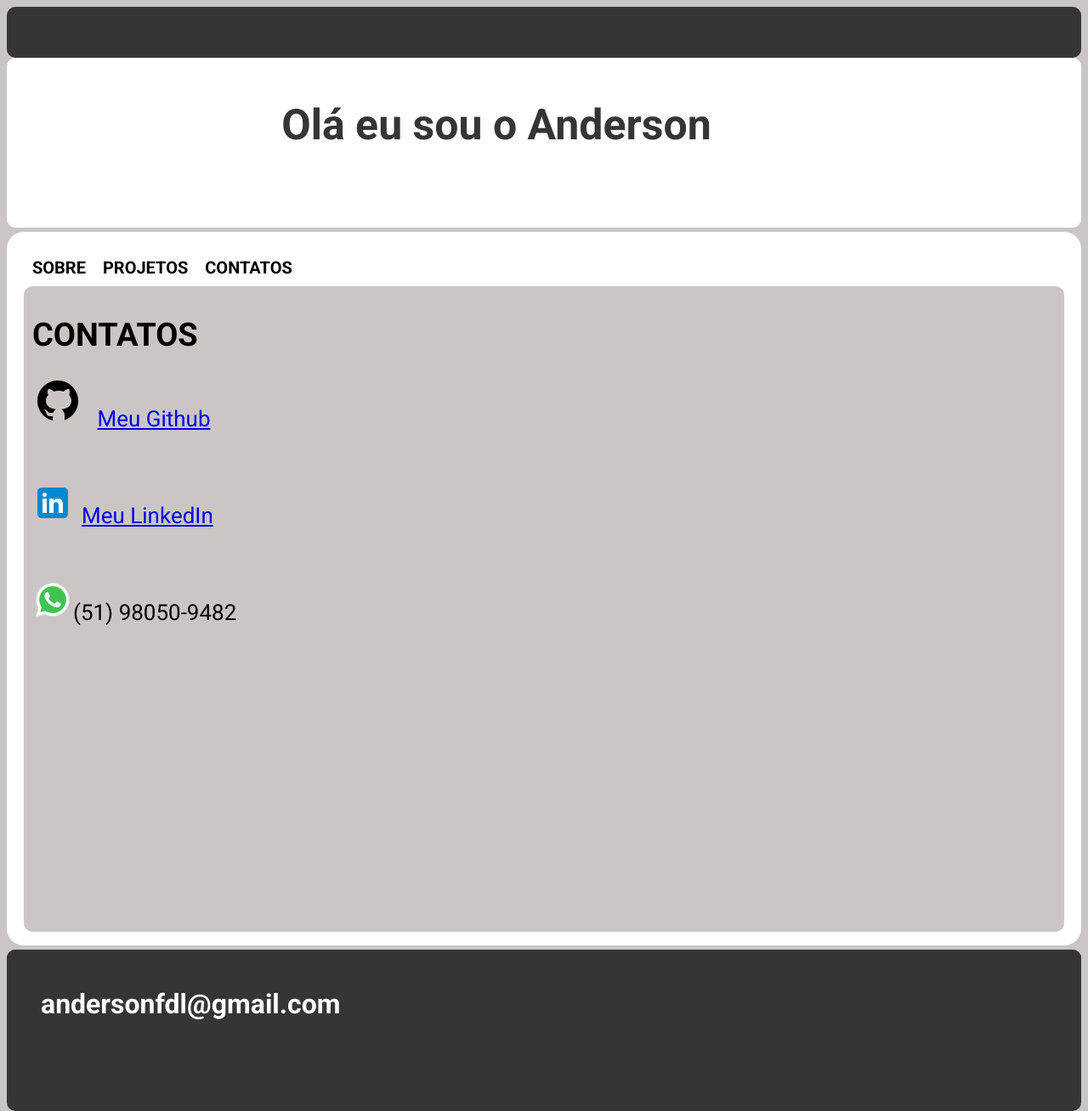
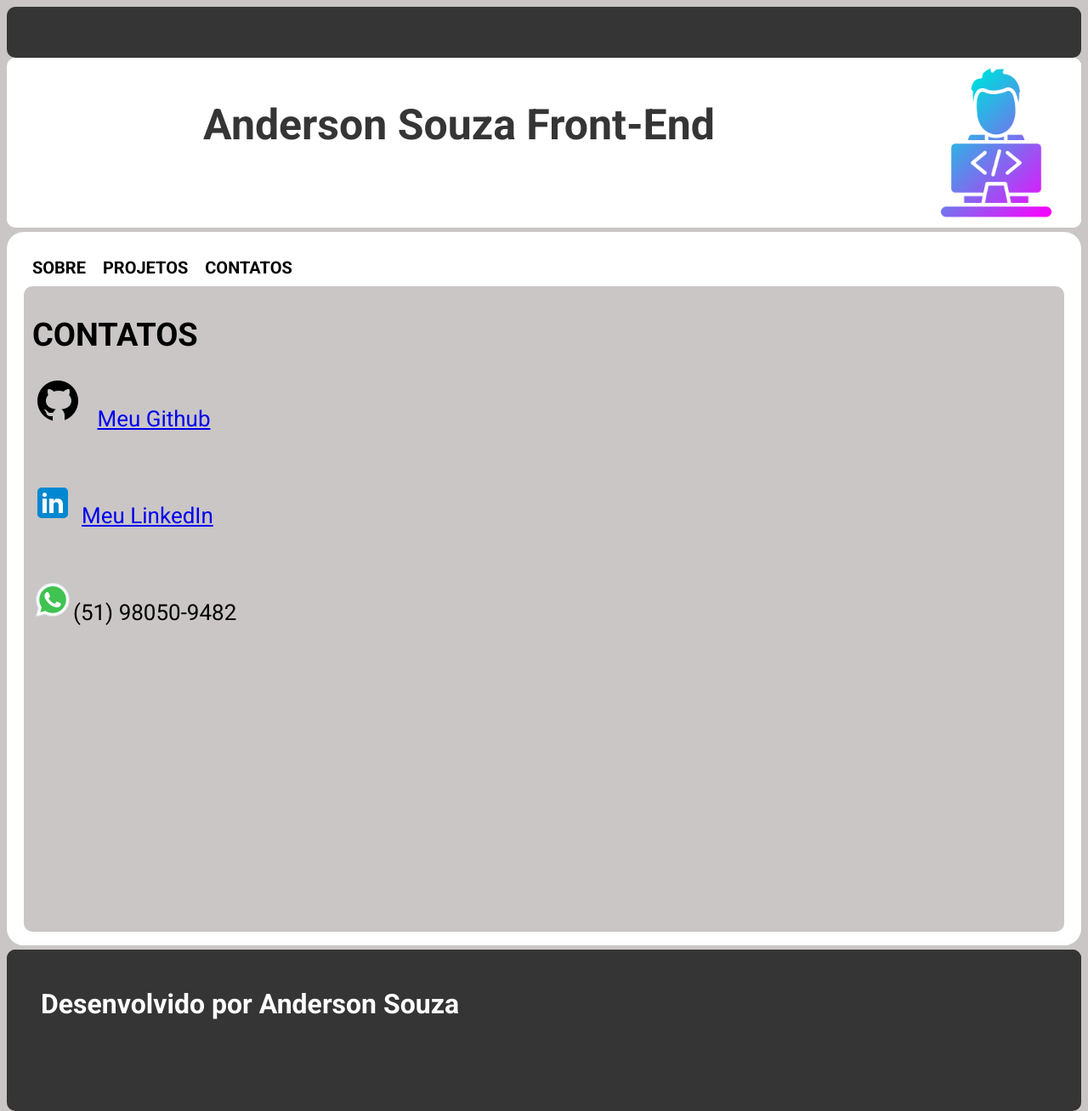
Before and after one commit to andersonsouzacardoso/Portifolio-Anderson, a React (Create React App) app: page /contatos in a window 1280 px wide. Shown: the whole page at 85% size. Built offline with nearby package versions, Linux system fonts and the light colour scheme; a web font is replaced by a local one.

Commit message:
imagem no banner

```diff
--- a/src/components/Footer.jsx
+++ b/src/components/Footer.jsx
@@ -3,7 +3,7 @@ export default function Footer(){
     return(
         <div className="mainrodape">
             <div className="rodape">
-                <h1 className="rodape">andersonfdl@gmail.com</h1>
+                <h1 className="rodape">Desenvolvido por Anderson Souza</h1>
            </div>
         </div>
 
--- a/src/components/banner/Banner.jsx
+++ b/src/components/banner/Banner.jsx
@@ -1,8 +1,13 @@
 import "./banner.css"
+import programador from"../paginas/contatos/icone/programador.png"
 export default function Banner(){
     return(
         <div className="apresentacao">
-            <center className="apresentacao">Olá eu sou o Anderson</center>
+            <center className="apresentacao">Anderson Souza Front-End</center>
+
+                <div className="apresentacao">
+                    <img className="apresentacao" src={programador} alt="icone de topo" />
+                </div>
         </div>
     )
 }
--- a/src/components/banner/banner.css
+++ b/src/components/banner/banner.css
@@ -2,13 +2,15 @@
     height: 200px;
     background-color: white;
     border-radius: 10px;
+    justify-content:space-between;
+    display: flex;
 }
  center.apresentacao{
     height: 100px;
     font-size: 50px;
     font-weight: bold;
     color: #363536;
-    position: absolute;
+   justify-content: center;
     margin-top: 50px;
     width: 90%;
 }
```
Also changed, not shown: src/components/paginas/contatos/icone/programador.png (added).
